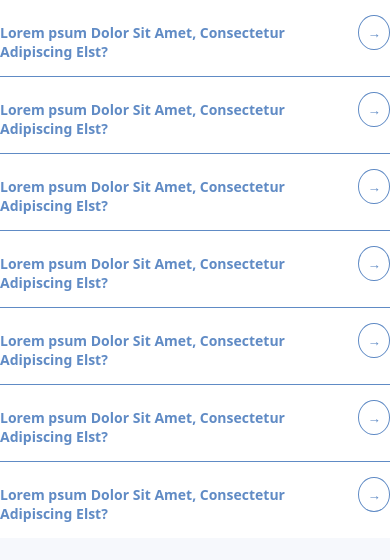
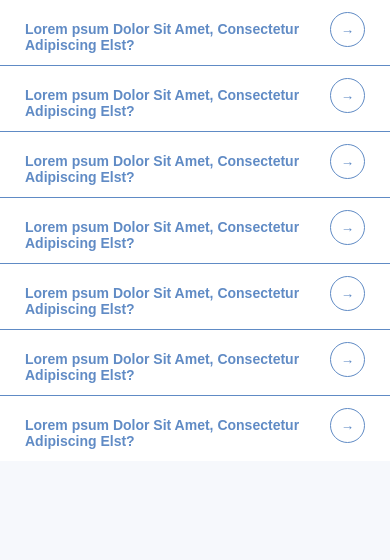
Before and after one commit to seanpwelch90/tatto-projects-swelch, a SvelteKit app: page / in a window 390 px wide. Shown: the top 560 px of the page. Built offline with nearby package versions, Linux system fonts and the light colour scheme.

Commit message:
Finalize styling

```diff
--- a/src/components/Question.svelte
+++ b/src/components/Question.svelte
@@ -1,6 +1,5 @@
 <script>
 	import { slide } from 'svelte/transition';
-
 	export let title = '';
 	export let detail = '';
 	let expanded = false;
@@ -12,16 +11,12 @@
 
 <div class={$$props.class}>
 	<div class="question-wrapper">
-		<div
-			class="title-wrapper"
-			style="display: flex; justify-content: space-between; align-items: baseline"
-		>
-			<!-- svelte-ignore a11y-click-events-have-key-events -->
-			<h3 on:click={toggleExpanded}>{title}</h3>
-			<button class="expand_button" class:expanded on:click={toggleExpanded}>→</button>
+		<div class="title-wrapper">
+			<button class="expand-title-button" on:click={toggleExpanded}><h2>{title}</h2></button>
+			<button class="expand-button" class:expanded on:click={toggleExpanded}>→</button>
 		</div>
 		{#if expanded}
-			<div transition:slide|local class="detail">
+			<div transition:slide class="detail">
 				<p>{detail}</p>
 			</div>
 		{/if}
@@ -37,23 +32,38 @@
 		line-height: 1.8;
 	}
 	.detail {
-		margin: 20px 40px 20px;
+		margin: 25px 50px 25px;
 	}
-	.title-wrapper h3 {
+	.title-wrapper {
+		display: flex;
+		justify-content: space-between;
+		align-items: baseline;
+	}
+	.title-wrapper h2 {
 		font-size: 14px;
 		color: var(--primary-color);
 		font-weight: 600;
 		cursor: pointer;
+		margin-right: 25px;
 	}
-	.expand_button {
+
+	.expand-title-button {
+		text-align: left;
+		background-color: unset;
+		border: none;
+	}
+
+	.expand-button {
 		width: 35px;
 		height: 35px;
-		border-radius: 100%;
+		border-radius: 50%;
 		color: var(--primary-color);
 		background-color: #ffffff;
 		border: 1px solid;
 		transition: all 0.4s ease;
-    line-height: 35px;
+		display: flex;
+		align-items: center;
+		justify-content: center;
 	}
 	.expanded {
 		color: #ffffff;
@@ -62,9 +72,39 @@
 		transform: rotateZ(90deg);
 	}
 	.question-wrapper {
-		padding-top: 15px;
-		padding-bottom: 15px;
+		padding-top: 12px;
+		padding-bottom: 12px;
 	}
 
+	@media only screen and (max-width: 568px) {
+		.title-wrapper h2 {
+			margin-left: 25px;
+		}
 
+		.title-wrapper {
+			display: flex;
+			justify-content: space-between;
+		}
+
+		.expand-button {
+			min-width: 35px;
+			min-height: 35px;
+			border-radius: 50%;
+			color: var(--primary-color);
+			background-color: #ffffff;
+			border: 1px solid;
+			transition: all 0.4s ease;
+			display: flex;
+			align-items: center;
+			justify-content: center;
+			margin-right: 25px;
+		}
+
+		.expanded {
+			color: #ffffff;
+			background-color: var(--primary-color);
+			border: 1px solid #ffffff;
+			transform: rotateZ(90deg);
+		}
+	}
 </style>
--- a/src/routes/+page.svelte
+++ b/src/routes/+page.svelte
@@ -1,22 +1,18 @@
 <script>
 	import Question from '../components/Question.svelte';
-  let questionArray = Array(7).fill(null).map(() => {
-    const question = {
-      question: "Lorem psum Dolor Sit Amet, Consectetur Adipiscing Elst?",
-      answer: "Lorem ipsum dolor sit amet, consectetur adipiscing elit. Maecenas velit urna, placerat vitae est vel, sodales tristique metus. Suspendisse molestie nulla purus, nec placerat est pulvinar eget. Pellentesque lobortis ante luctus risus tincidunt aliquet. Duis in nibh tellus. Proin dignissim enim quis libero efficitur lacinia."
-    }
-    return question
-  })
+	let questionArray = Array(7)
+		.fill(null)
+		.map(() => ({
+			question: 'Lorem psum Dolor Sit Amet, Consectetur Adipiscing Elst?',
+			answer:
+				'Lorem ipsum dolor sit amet, consectetur adipiscing elit. Maecenas velit urna, placerat vitae est vel, sodales tristique metus. Suspendisse molestie nulla purus, nec placerat est pulvinar eget. Pellentesque lobortis ante luctus risus tincidunt aliquet. Duis in nibh tellus. Proin dignissim enim quis libero efficitur lacinia.'
+		}));
 </script>
 
 <div class="page-wrapper">
 	<div class="question-wrapper">
 		{#each questionArray as question}
-			<Question
-				class="question"
-				title={question.question}
-				detail={question.answer}
-			/>
+			<Question class="question" title={question.question} detail={question.answer} />
 		{/each}
 	</div>
 </div>
@@ -54,12 +50,10 @@
 			padding: 12px 25px 12px 25px;
 			max-width: 80vw;
 			box-shadow: 0 3px 10px rgb(0 0 0 / 0.2);
-			border-radius: 20px;
+			border-radius: 10px;
 			background-color: #ffffff;
 			margin: 45px auto auto;
 		}
-
-		/* Styles for iPad Mini in portrait/landscape mode */
 	}
 
 	@media only screen and (min-width: 769px) {
@@ -67,9 +61,9 @@
 			padding: 25px 50px 25px 75px;
 			max-width: 80vw;
 			box-shadow: 0 3px 10px rgb(0 0 0 / 0.2);
-			border-radius: 20px;
+			border-radius: 10px;
 			background-color: #ffffff;
-			margin: 45px auto auto;
+			margin: 50px auto auto;
 		}
 	}
 </style>
```
